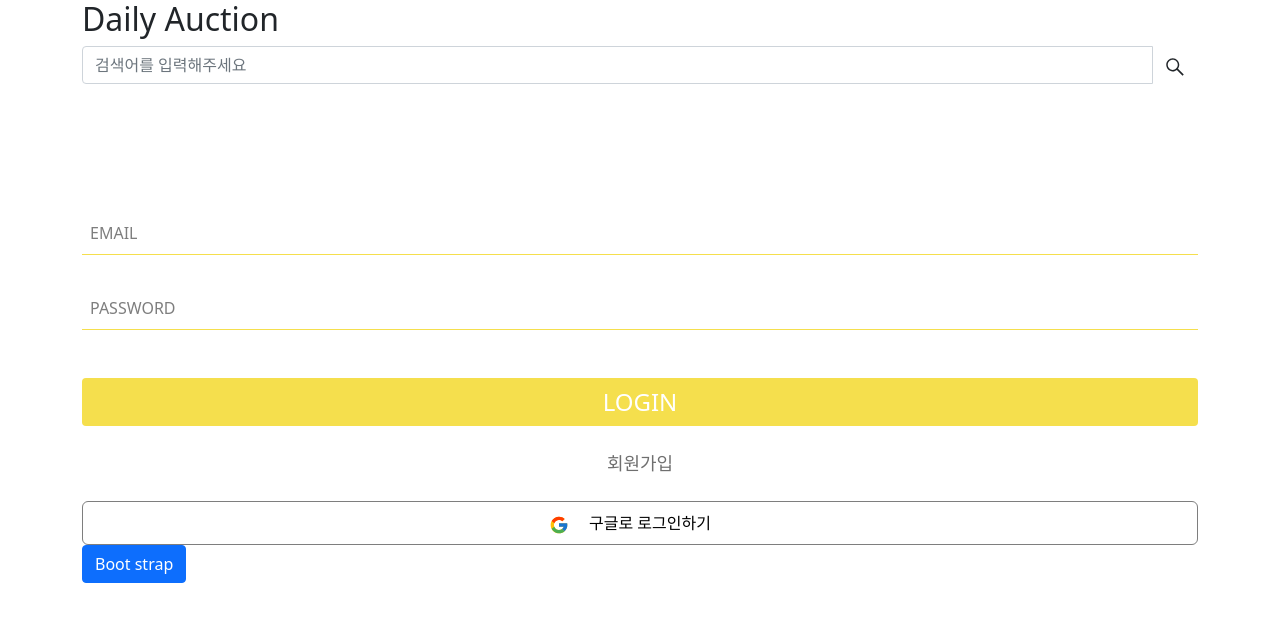
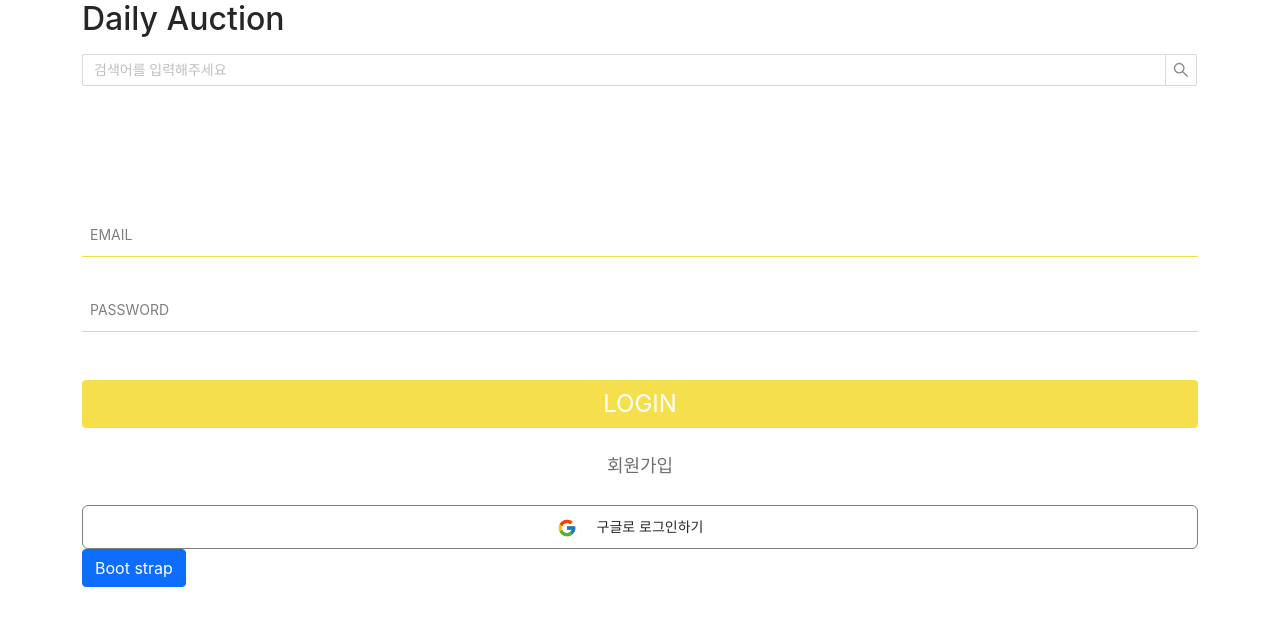
Before and after one commit to FE-teamproject/teamproject, a React (Create React App) app: page / in a window 1280 px wide. Shown: the top 626 px of the page. Built offline with nearby package versions, Linux system fonts and the light colour scheme; no server answers.

Commit message:
style: Search component 수정

```diff
--- a/src/components/common/SearchInput.js
+++ b/src/components/common/SearchInput.js
@@ -1,6 +1,6 @@
 import React, { useState, useEffect, useCallback } from 'react';
-import styled from 'styled-components';
-import { FaSistrix } from 'react-icons/fa';
+import { Input, Form } from 'antd';
+import 'antd/dist/antd.css';
 
 const SearchInput = () => {
   const [search, setSearch] = useState('');
@@ -8,22 +8,22 @@ const SearchInput = () => {
     setSearch(event.target.value);
   };
   const onSubmit = event => {
-    event.preventDefault();
     console.log(search);
   };
   return (
-    <form onSubmit={onSubmit} className="input-group mb-3">
-      <input
-        className="form-control"
+    <Form onFinish={onSubmit}>
+      <Input.Search
         type="text"
+        value={search}
         placeholder="검색어를 입력해주세요"
-        value={search}
+        allowClear
         onChange={onChange}
+        onSearch={onSubmit}
       />
-      <button className="btn" type="submit">
+      {/* <button type="submit">
         <FaSistrix size="20" />
-      </button>
-    </form>
+      </button> */}
+    </Form>
   );
 };
 export default SearchInput;
```
